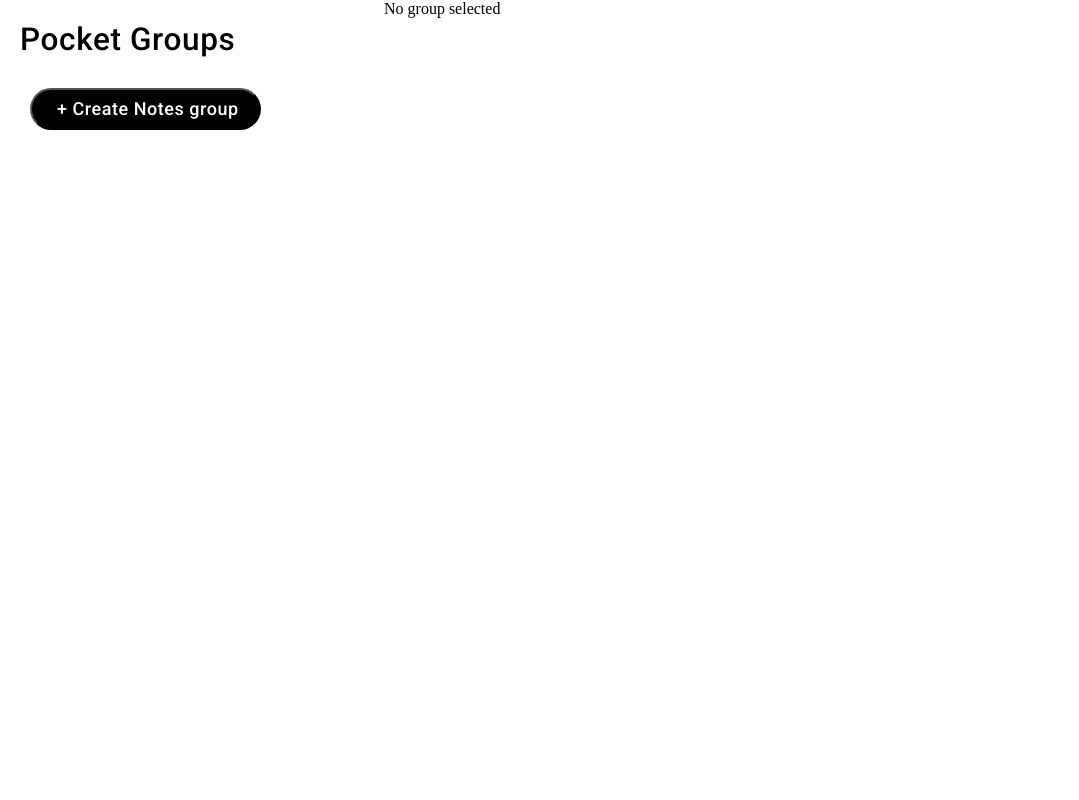
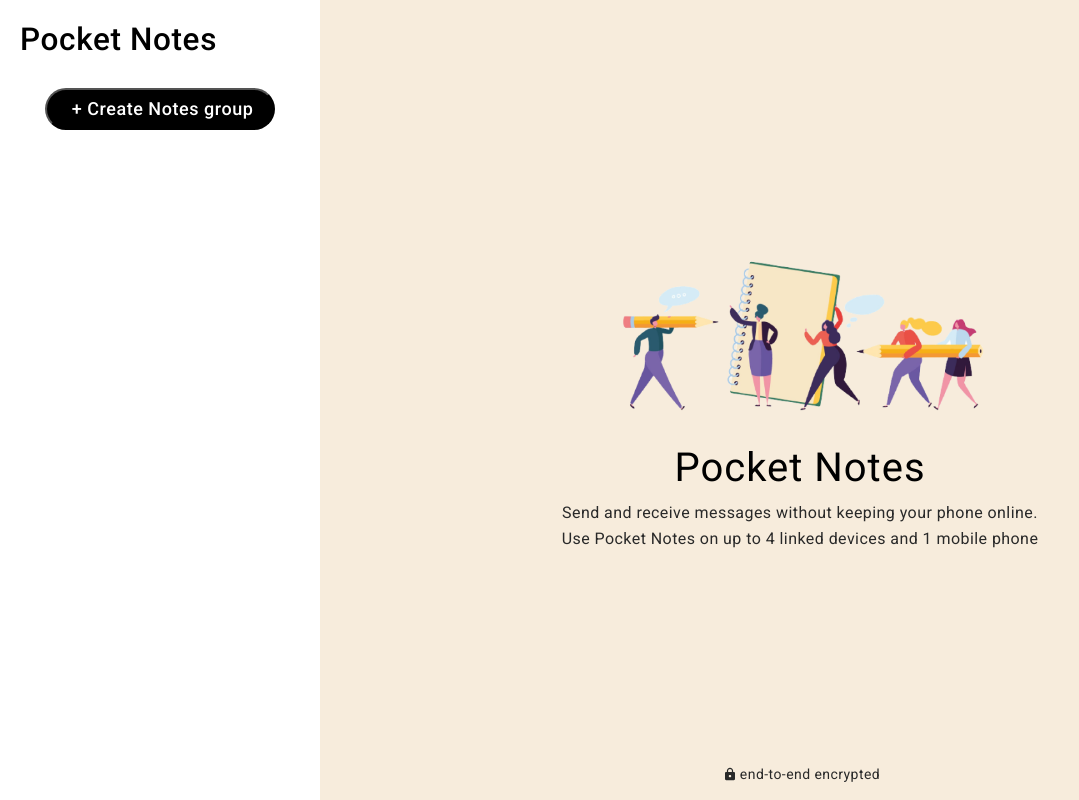
Before and after one commit to warisamir/Notes_App, a React (Vite) app: page / in a window 1280 px wide. Shown: the whole page, without its empty margins (0-1079 px from the left). Built offline with nearby package versions, Linux system fonts and the light colour scheme.

Commit message:
primary features added

```diff
--- a/src/App.jsx
+++ b/src/App.jsx
@@ -1,17 +1,74 @@
-import Groups from "./components/Groups";
-import PopUp from "./components/PopUp";
-import Create from "./components/Create";
-import styles from "./css/App.css";
+// import Groups from "./components/Groups";
+// import PopUp from "./components/PopUp";
+// import Create from "./components/Create";
+// import styles from "./css/App.css";
+// import Sidebar from "./Page/Sidebar";
+// import Main from "./Page/Main";
+// import { useState } from "react";
+// import PopupWin from "./Page/PopupWin";
+// import { v4 as uuidv4 } from "uuid";
+
+// export default function App() {
+//   const [groups, setGroups] = useState([]);
+//   const [PopUpOpen, setPopUpOpen] = useState(false);
+//   const [activeGroup, setActiveGroup] = useState(false);
+//   const [groupName, setGroupName] = useState("");
+
+//   const onAddGroup = (groupName, selectedColor) => {
+//     const newGroup = {
+//       id: uuidv4(),
+//       title: groupName || "untitled group",
+//       color: selectedColor,
+//       body: "",
+//     };
+//     setGroups([newGroup, ...groups]);
+//     setPopUpOpen(false);
+//   };
+
+//   const onUpdateGroup = (updatedGroup) => {
+//     const updatesGroupsArray = groups.map((group) => {
+//       if (group.id === activeGroup) {
+//         return updatedGroup;
+//       }
+
+//       return group;
+//     });
+
+//     setGroups(updatesGroupsArray);
+//   };
+
+//   const getActiveGroup = () => {
+//     return groups.find((group) => group.id === activeGroup);
+//   };
+
+//   return (
+//     <div className="App">
+//       <Sidebar
+//         groups={groups}
+//         setPopUpOpen={setPopUpOpen}
+//         activeGroup={activeGroup}
+//         setActiveGroup={setActiveGroup}
+//         groupName={groupName}
+//       />
+//       <Main activeGroup={getActiveGroup()} onUpdateGroup={onUpdateGroup} />
+//       {PopUpOpen && (
+//         <PopupWin onAddGroup={onAddGroup} setGroupName={setGroupName} />
+//       )}
+//     </div>
+//   );
+// }
+
+import React, { useState } from "react";
+import "./css/App.css";
 import Sidebar from "./Page/Sidebar";
 import Main from "./Page/Main";
-import { useState } from "react";
 import PopupWin from "./Page/PopupWin";
 import { v4 as uuidv4 } from "uuid";
 
 export default function App() {
   const [groups, setGroups] = useState([]);
   const [PopUpOpen, setPopUpOpen] = useState(false);
-  const [activeGroup, setActiveGroup] = useState(false);
+  const [activeGroup, setActiveGroup] = useState(null); // activeGroup should be an object
   const [groupName, setGroupName] = useState("");
 
   const onAddGroup = (groupName, selectedColor) => {
@@ -19,27 +76,26 @@ export default function App() {
       id: uuidv4(),
       title: groupName || "untitled group",
       color: selectedColor,
-      body: "",
+      notes: [], // Initialize an empty array for notes
     };
     setGroups([newGroup, ...groups]);
     setPopUpOpen(false);
   };
 
   const onUpdateGroup = (updatedGroup) => {
-    const updatesGroupsArray = groups.map((group) => {
-      if (group.id === activeGroup) {
-        return updatedGroup;
-      }
-
-      return group;
-    });
-
-    setGroups(updatesGroupsArray);
+    const updatedGroupsArray = groups.map((group) =>
+      group.id === updatedGroup.id ? updatedGroup : group
+    );
+    setGroups(updatedGroupsArray);
   };
 
   const getActiveGroup = () => {
     return groups.find((group) => group.id === activeGroup);
   };
+
+  const closePopUp = () => {
+    setPopUpOpen(false);
+  }
 
   return (
     <div className="App">
@@ -52,7 +108,9 @@ export default function App() {
       />
       <Main activeGroup={getActiveGroup()} onUpdateGroup={onUpdateGroup} />
       {PopUpOpen && (
-        <PopupWin onAddGroup={onAddGroup} setGroupName={setGroupName} />
+        <div className="modal-overlay" onClick={closePopUp}>
+          <PopupWin onAddGroup={onAddGroup} setGroupName={setGroupName} />
+        </div>
       )}
     </div>
   );
--- a/src/Page/Main.jsx
+++ b/src/Page/Main.jsx
@@ -1,87 +1,201 @@
+// import React, { useState } from "react";
+
+// const Main = ({ activeGroup, onUpdateGroup }) => {
+//   const [textareaValue, setTextareaValue] = useState("");
+//   const [notes, setNotes] = useState([]);
+
+//   const handleTextareaChange = (e) => {
+//     setTextareaValue(e.target.value)
+//   }
+
+//   const handleTextareaSave = () => {
+//     if(textareaValue) {
+//       const currentTime = new Date().toLocaleString();
+//       const newNote = {
+//         text: textareaValue,
+//         time: currentTime,
+//       }
+
+//       setNotes([...notes, newNote]);
+
+//       setTextareaValue("")
+//     }
+//     console.log(textareaValue);
+//   }
+
+//   // const onEditField = (key, value) => {
+//   //   onUpdateGroup({
+//   //     id: activeGroup.id,
+//   //     title: activeGroup.title,
+//   //     color: activeGroup.color,
+//   //     [key]: value,
+//   //   });
+//   // };
+//   // console.log(activeGroup.body)
+
+//   // const addNote = () => {
+//   //   return activeGroup.body
+//   // }
+//   // console.log(activeGroup.notes)
+
+//   if(!activeGroup) return <div className="no-active-group">No group selected</div>
+
+//   return (
+//     <div className="main-section">
+//       <div className="heading">
+//         <div className="group-logo" style={{backgroundColor: activeGroup.color}}>
+//           <span className="initials">CU</span>
+//         </div>
+//         <div className="group-name">
+//           <span className="title">{activeGroup.title}</span>
+//         </div>
+//       </div>
+//       <div className="singleGroup">
+//         {notes.map((note, index) => (
+//           <div key={index}>
+//             <div className="time">
+//               <span>{note.time}</span>
+//             </div>
+//             <div className="groupbody">
+//               <p>{note.text}</p>
+//             </div>
+//           </div>
+//         ))}
+//         {/* <div className="time">
+//           <span>10:10 am</span>
+//           <span>9 march 2023</span>
+//         </div>
+//         <div className="groupBody">
+//           <p></p>
+//         </div> */}
+//       </div>
+//       <div className="newGroupInput">
+//         <textarea
+//           id="note-body"
+//           placeholder="Enter your text here..."
+//           // value={activeGroup.body}
+//           value={textareaValue}
+//           // onChange={(e) => onEditField("body", e.target.value)}
+//           onChange={handleTextareaChange}
+//         ></textarea>
+//         <button onClick={handleTextareaSave}>Save</button>
+//       </div>
+//     </div>
+//   );
+// };
+
+// export default Main;
+
 import React, { useState } from "react";
+import { v4 as uuidv4 } from "uuid";
+import notesImg from "../img/notesImg.png";
+import vector from "../img/Vector.svg"
+// import "./Main.css";
 
-const Main = ({ activeGroup, onUpdateGroup }) => {
-  const [textareaValue, setTextareaValue] = useState("");
-  const [notes, setNotes] = useState([]);
+export default function Main({ activeGroup, onUpdateGroup }) {
+  const [noteText, setNoteText] = useState(""); // State to manage the note text
 
-  const handleTextareaChange = (e) => {
-    setTextareaValue(e.target.value)
-  }
+  const handleNoteTextChange = (e) => {
+    setNoteText(e.target.value);
+  };
 
-  const handleTextareaSave = () => {
-    if(textareaValue) {
-      const currentTime = new Date().toLocaleString();
+  const handleAddNote = () => {
+    if (noteText.trim() !== "") {
+      // const currentTime = new Date().toLocaleString();
+      const currentDate = new Date().toLocaleDateString("en-IN", {
+        year: "numeric",
+        month: "long",
+        day: "numeric",
+      });
+      const currentTime = new Date().toLocaleTimeString([], {
+        hour: "2-digit",
+        minute: "2-digit",
+      });
+      // console.log(currentTimeof)
+      // console.log(currentDate)
       const newNote = {
-        text: textareaValue,
+        id: uuidv4(),
+        text: noteText,
         time: currentTime,
-      }
+        date: currentDate,
+        // Add any other properties you need for your notes
+      };
 
-      setNotes([...notes, newNote]);
+      // Update the active group's notes array
+      const updatedGroup = {
+        ...activeGroup,
+        notes: [...activeGroup.notes, newNote],
+      };
 
-      setTextareaValue("")
+      // Call the onUpdateGroup function to update the group in the App component's state
+      onUpdateGroup(updatedGroup);
+
+      // Clear the note text field
+      setNoteText("");
     }
-    console.log(textareaValue);
-  }
+  };
 
-  // const onEditField = (key, value) => {
-  //   onUpdateGroup({
-  //     id: activeGroup.id,
-  //     title: activeGroup.title,
-  //     color: activeGroup.color,
-  //     [key]: value,
-  //   });
-  // };
-  // console.log(activeGroup.body)
-
-  // const addNote = () => {
-  //   return activeGroup.body
-  // }
-  // console.log(activeGroup.notes)
-
-  if(!activeGroup) return <div className="no-active-group">No group selected</div>
+  if (!activeGroup)
+    return (
+      <div className="no-active-group">
+        <div className="img-container">
+          <img className="notes-img" src={notesImg} alt="notes-img" />
+          <h1>Pocket Notes</h1>
+          <p>
+            Send and receive messages without keeping your phone online. Use
+            Pocket Notes on up to 4 linked devices and 1 mobile phone
+          </p>
+        </div>
+        <div className="encrypted">
+          <img src={vector} alt="lock-vector" />
+          <span>end-to-end encrypted</span>
+        </div>
+      </div>
+    );
 
   return (
     <div className="main-section">
+      {/* Display group information here */}
       <div className="heading">
-        <div className="group-logo" style={{backgroundColor: activeGroup.color}}>
-          <span className="initials">CU</span>
+        <div
+          className="group-logo"
+          style={{ backgroundColor: activeGroup.color }}
+        >
+          <span className="initials">
+            {activeGroup.title && activeGroup.title.substr(0, 2)}
+          </span>
         </div>
         <div className="group-name">
           <span className="title">{activeGroup.title}</span>
         </div>
       </div>
+      {/* Add notes section */}
       <div className="singleGroup">
-        {notes.map((note, index) => (
-          <div key={index}>
-            <div className="time">
-              <span>{note.time}</span>
+        {/* Display existing notes */}
+        {activeGroup.notes.map((note) => (
+          <div key={note.id} className="note">
+            <div className="note-time">
+              <p>{note.time}</p>
+              <p>{note.date}</p>
             </div>
-            <div className="groupbody">
+            <div className="note-text">
               <p>{note.text}</p>
             </div>
           </div>
         ))}
-        {/* <div className="time">
-          <span>10:10 am</span>
-          <span>9 march 2023</span>
-        </div>
-        <div className="groupBody">
-          <p></p>
-        </div> */}
+        {/* Note input area */}
       </div>
       <div className="newGroupInput">
         <textarea
           id="note-body"
           placeholder="Enter your text here..."
-          // value={activeGroup.body}
-          value={textareaValue}
-          // onChange={(e) => onEditField("body", e.target.value)}
-          onChange={handleTextareaChange}
+          value={noteText}
+          onChange={handleNoteTextChange}
         ></textarea>
-        <button onClick={handleTextareaSave}>Save</button>
+        <button className="create-note-btn" onClick={handleAddNote}>
+          Add Note
+        </button>
       </div>
     </div>
   );
-};
-
-export default Main;
+}
--- a/src/Page/PopupWin.jsx
+++ b/src/Page/PopupWin.jsx
@@ -14,6 +14,10 @@ const PopupWin = ({ onAddGroup }) => {
   const [selectedColor, setSelectedColor] = useState("");
   const [groupName, setGroupName] = useState("");
   const [groups, setGroups] = useState([]);
+
+  const stopPropagation = (e) => {
+    e.stopPropagation();
+  }
 
   const handleColorClick = (color) => {
     setSelectedColor(color);
@@ -53,7 +57,7 @@ const PopupWin = ({ onAddGroup }) => {
 //   console.log(groups);
 
   return (
-    <div>
+    <div onClick={stopPropagation}>
       <div className="popUpBox">
         <div className="title">
           <h2>Create New Notes Group</h2>
--- a/src/Page/Sidebar.jsx
+++ b/src/Page/Sidebar.jsx
@@ -13,7 +13,7 @@ const Sidebar = ({
   return (
     <div className="app-sidebar">
       <div className="app-sidebar-header">
-        <h1>Pocket Groups</h1>
+        <h1>Pocket Notes</h1>
       </div>
       <div className="app-sidebar-create">
         <button onClick={popUpState}>
@@ -28,7 +28,7 @@ const Sidebar = ({
             onClick={() => setActiveGroup(group.id)}
           >
             <div className="group-logo" style={{backgroundColor: group.color}}>
-              <span className="initials">CU</span>
+              <span className="initials">{group.title && group.title.substr(0, 2)}</span>
             </div>
             <div className="group-name">
               <span className="title">{group.title}</span>
--- a/src/css/App.css
+++ b/src/css/App.css
@@ -11,7 +11,7 @@ body {
 }
 
 .app-sidebar {
-  width: 30%;
+  width: 25vw;
   height: 100vh;
 }
 
@@ -30,7 +30,8 @@ body {
 }
 
 .app-sidebar-create {
-  margin: 30px;
+  margin: 30px 30px 20px 30px;
+  text-align: center;
 }
 
 .app-sidebar-create > button {
@@ -44,6 +45,7 @@ body {
   border-radius: 50px;
   background: #000;
   padding: 10px 20px;
+  cursor: pointer;
 }
 
 .app-sidebar-create span {
@@ -51,18 +53,21 @@ body {
 }
 
 .app-sidebar-groups {
-  margin-left: 30px;
+  margin-left: 20px;
 }
 
 .app-sidebar-group {
-  margin: 20px 0;
+  /* margin: 0px 0 10px; */
   display: flex;
+  padding: 10px 0px 10px 15px;
+  border-radius: 20px 0 0 20px;
+  margin-bottom: 5px;
 }
 
 .group-logo {
   border-radius: 50%;
-  width: 30px;
-  height: 30px;
+  width: 35px;
+  height: 35px;
   padding: 5px;
   display: flex;
   justify-content: center;
@@ -109,22 +114,62 @@ body {
   cursor: pointer;
 }
 
-.app-sidebar-group.active,
-.app-sidebar-group.active small {
-  background: #08c;
+.app-sidebar-group:hover {
+  background: #a4a19c;
+}
+
+.app-sidebar-group.active {
+  background: #f7ecdc;
+  padding: 10px 0px 10px 15px;
+  border-radius: 20px 0 0 20px;
 }
 
 .main-section {
-  width: 100%;
+  width: 75vw;
   height: 100vh;
   display: flex;
   flex-direction: column;
 }
 
-note-body {
+.note {
+  display: flex;
+  margin-bottom: 20px;
+}
+
+.note-text {
+  color: #000;
+  font-family: Roboto;
+  font-size: 14px;
+  font-style: normal;
+  font-weight: 400;
+  line-height: 160.188%; /* 28.834px */
+  letter-spacing: 0.63px;
+  /* padding: 0 40px; */
+}
+
+.note-text > p {
+  margin: 5px;
+}
+
+.note-time {
+  color: #353535;
+  font-family: Roboto;
+  font-size: 13.634px;
+  font-style: normal;
+  font-weight: 500;
+  line-height: 97.688%; /* 18.204px */
+  letter-spacing: 0.373px;
+  padding: 0 0px;
+  width: 50%;
+}
+.note-time p {
+  margin-bottom: 0px;
+}
+
+/* note-body {
   width: 900px;
   height: 100px;
-}
+} */
 
 .heading {
   position: sticky;
@@ -136,22 +181,91 @@ note-body {
 }
 
 .singleGroup {
+  /* position: relative; */
   flex: 1;
-  padding: 10px;
+  padding: 30px 50px;
   overflow-y: auto;
+  background: #f7ecdc;
+}
+
+.no-active-group {
+  width: 75vw;
+  background: #f7ecdc;
+  display: flex;
+  flex-direction: column;
+  justify-content: center;
+  align-items: center;
+}
+
+.img-container {
+  width: 500px;
+  text-align: center;
+}
+
+.no-active-group h1 {
+  color: #000;
+  font-family: Roboto;
+  font-size: 40px;
+  font-style: normal;
+  font-weight: 400;
+  line-height: 10px;
+  letter-spacing: 1px;
+}
+
+.no-active-group p {
+  color: #292929;
+  font-family: Roboto;
+  font-size: 16px;
+  font-style: normal;
+  font-weight: 400;
+  line-height: 26px; /* 145.455% */
+  letter-spacing: 0.44px;
+}
+
+.encrypted {
+  display: flex;
+  position: absolute;
+  bottom: 10px;
+}
+
+.encrypted img {
+    width: 10px;
+    margin: 0 5px;
+}
+
+.encrypted span {
+  color: #292929;
+  font-family: Roboto;
+  font-size: 14px;
+  font-style: normal;
+  font-weight: 400;
+  line-height: 32px; /* 145.455% */
+  letter-spacing: 0.44px;
+}
+
+.notes-img {
+  width: 400px;
 }
 
 .newGroupInput {
   position: sticky;
-  bottom: 20px;
+  bottom: 30px;
   z-index: 1;
   padding: 20px;
   background: #e8e8e8;
+  border-radius: 0px 0 0 20px;
+}
+
+.create-note-btn {
+  position: absolute;
+  top: 70%;
+  right: 3%;
 }
 
 #note-body {
-    width: 950px;
-    height: 100px;
+  /* position: relative; */
+  width: 970px;
+  height: 100px;
   /* margin: 20px; */
   resize: none;
   padding: 20px;
@@ -170,3 +284,13 @@ note-body {
   border-radius: 10px;
   outline: none;
 }
+
+.modal-overlay {
+  position: fixed;
+  top: 0;
+  left: 0;
+  width: 100%;
+  height: 100%;
+  background: rgba(0, 0, 0, 0.5); /* Dark semi-transparent background */
+  z-index: 100; /* Adjust the z-index to make it appear above other content */
+}
--- a/src/css/popup.css
+++ b/src/css/popup.css
@@ -10,6 +10,7 @@
 
 .popUpBox {
   /* typography */
+  background: #fff;
   color: #000;
 font-family: Roboto;
 font-size: 16px;
```
Also changed, not shown: src/img/Vector.svg (added), src/img/notesImg.png (added).
